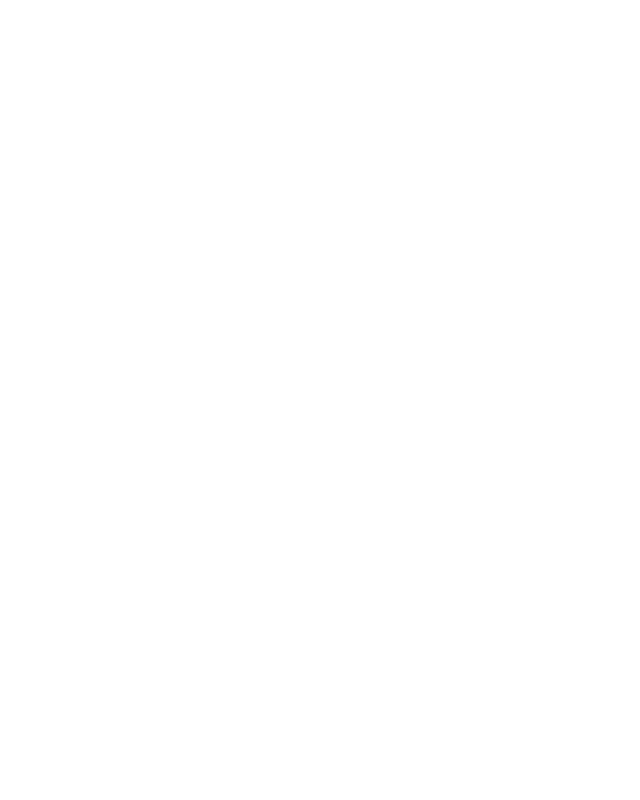
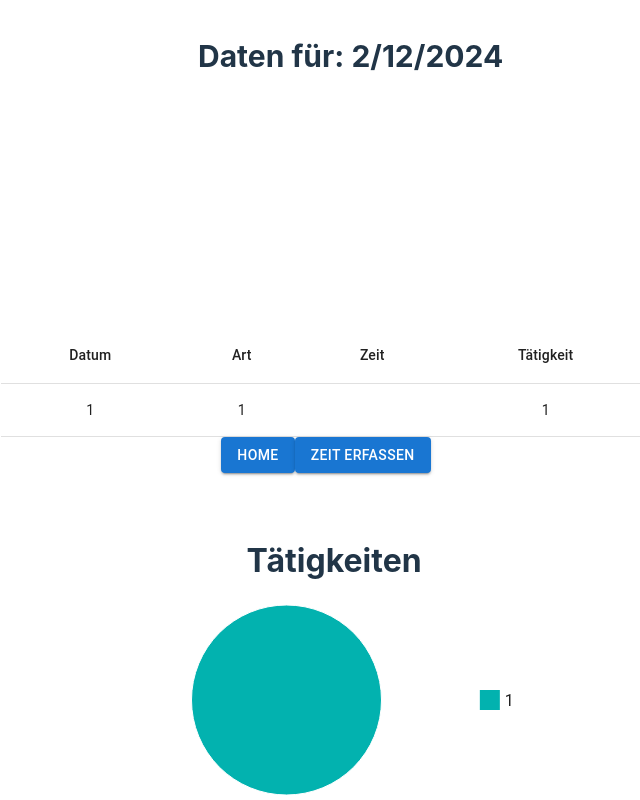
Before and after one commit to marc-hendrik-sieverding/softwarepraktikum, a React (Vite) app in the folder Zeiterfassung/: page /Daten/1/1/1/1 in a window 1280 px wide. Before the commit this address had no page. Shown: the whole page, without its empty margins (314-954 px from the left). Built offline with nearby package versions, Linux system fonts and the light colour scheme.

Commit message:
Datum in den Link eingefügt Weitere Versuche Tabelle zu fixen

```diff
--- a/Zeiterfassung/Routen/Daten.jsx
+++ b/Zeiterfassung/Routen/Daten.jsx
@@ -10,13 +10,13 @@ import { useParams } from 'react-router-dom';
 import '../src/styles.css';
 
 function Daten() {
-  const { art, taetigkeiten, secondsValue } = useParams();
+  const { art, taetigkeiten, secondsValue, value } = useParams();
   const currentDate = new Date().toLocaleDateString();
   const [DiagrammDaten, setDiagrammDaten] = useState([]);
 
   useEffect(() => {
     const tabelleDaten = [
-    { Art: art, Zeit: secondsValue, Tätigkeit: taetigkeiten } ];
+    { Datum: value, Art: art, Zeit: secondsValue, Tätigkeit: taetigkeiten } ];
 
     const TätigkeitenAnzahl = {};
     tabelleDaten.forEach((eintrag) => {
@@ -40,6 +40,7 @@ function Daten() {
       <Table sx={{ minWidth: 650 }} aria-label="simple table">
         <TableHead>
           <TableRow className="bg-slate-200">
+            <TableCell align="center">Datum</TableCell>
             <TableCell align="center">Art</TableCell>
             <TableCell align="center">Zeit</TableCell>
             <TableCell align="center">Tätigkeit</TableCell>
@@ -47,6 +48,7 @@ function Daten() {
         </TableHead>
         <TableBody>
           <TableRow>
+              <TableCell align="center">{value}</TableCell>
               <TableCell align="center">{art}</TableCell>
               <TableCell align="center">{secondsValue}</TableCell>
               <TableCell align="center">{taetigkeiten}</TableCell>
--- a/Zeiterfassung/Routen/Zeit_erfasst.jsx
+++ b/Zeiterfassung/Routen/Zeit_erfasst.jsx
@@ -56,7 +56,7 @@ export default function Zeit_erfasst() {
       </Select>
     <Button variant="contained" onClick={Addiere1h} > +1h </Button>
     <Button variant="contained" onClick={Subtrahiere1h} > -1h </Button>
-    <Link to={`/Daten/taetigkeiten=${taetigkeiten}&seconds=${secondsValue}&art=${art}`}>
+    <Link to={`/Daten/taetigkeiten=${taetigkeiten}&seconds=${secondsValue}&art=${art}&datum=${value}`}>
         <Button className="Speichern" variant="contained">Speichern</Button>
       </Link>
   </>
--- a/Zeiterfassung/src/App.jsx
+++ b/Zeiterfassung/src/App.jsx
@@ -14,7 +14,7 @@ function App() {
       <Routes>
         <Route path="/" element={<Anmeldung />} />
         <Route path="/NachAnmeldung" element={<NachAnmeldung/>} />
-        <Route path="/Daten/:taetigkeiten?/:seconds?/:art?" element={<Daten/>} />
+        <Route path="/Daten/:taetigkeiten?/:seconds?/:art?/:value?" element={<Daten/>} />
         <Route path="/Zeit_erfasst/:seconds" element={<Zeit_erfasst/>} />
       </Routes>
     </BrowserRouter>
```
